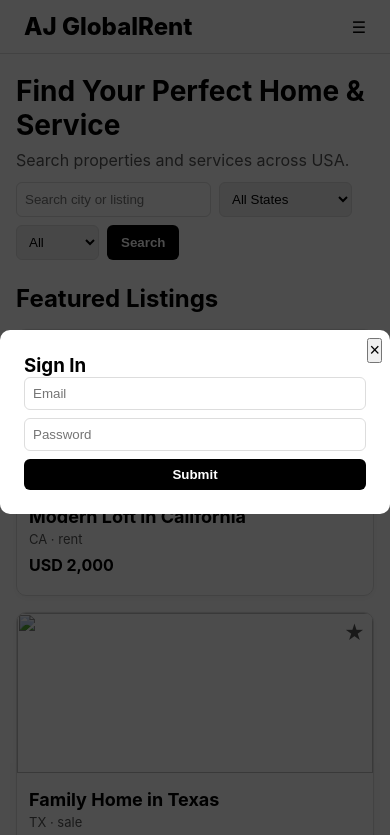
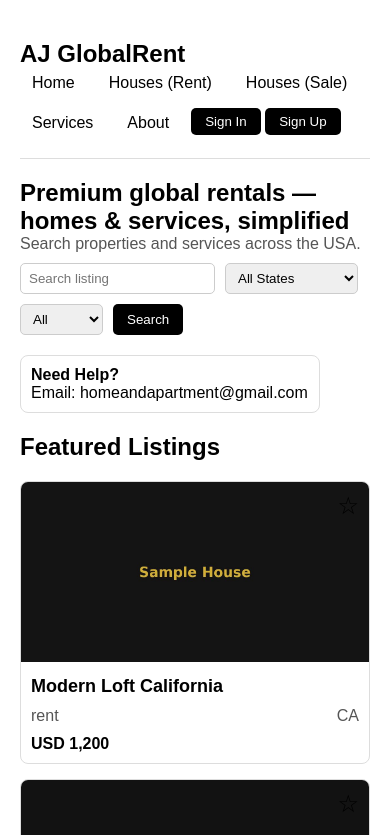
Before and after one commit to josephIA/aj-globalrent, a plain HTML site: page index.html in a window 390 px wide. Shown: the top 835 px of the page. Drawn offline with Linux system fonts and the light colour scheme.

Commit message:
Update index.html

```diff
--- a/index.html
+++ b/index.html
@@ -9,125 +9,90 @@
   :root {
     --bg: #ffffff;
     --text: #000000;
-      --accent: #000000;
-      --button-bg: #000000;
-      --button-text: #ffffff;
+    --btn-bg: #000000;
+    --btn-text: #ffffff;
     --muted: #555555;
+    --highlight: #000000;
   }
 
-    * { box-sizing: border-box; margin:0; padding:0; }
+  * { box-sizing: border-box; margin:0; padding:0; font-family: Arial, sans-serif; }
 
-    body {
-      font-family: Inter, system-ui, sans-serif;
-      background: var(--bg);
-      color: var(--text);
-    }
+  body { background: var(--bg); color: var(--text); }
 
-    a { text-decoration: none; color: inherit; }
+  a { text-decoration:none; color: inherit; }
 
-    header {
-      display: flex; justify-content: space-between; align-items: center;
-      padding: 12px 24px; border-bottom: 1px solid #ddd;
-      position: sticky; top: 0; background: var(--bg); z-index: 1000;
-    }
+  .container { max-width: 1300px; margin: auto; padding: 20px; }
 
-    .logo { font-weight: 800; font-size: 24px; cursor: pointer; }
+  header { display:flex; justify-content:space-between; align-items:center; padding:20px 0; border-bottom:1px solid #ddd; flex-wrap:wrap; }
 
-    nav {
-      display: flex; gap: 16px;
-    }
+  .logo { font-weight:bold; font-size:24px; cursor:pointer; }
 
-    nav a { font-weight: 600; color: var(--muted); }
+  nav { display:flex; gap:15px; flex-wrap:wrap; }
 
-    nav a:hover { color: var(--text); }
+  nav a { padding:6px 12px; border-radius:5px; transition:0.2s; }
+  nav a:hover { background: var(--btn-bg); color: var(--btn-text); }
 
-    .menu-toggle { display: none; cursor: pointer; }
+  .btn { padding:6px 14px; border:none; border-radius:5px; cursor:pointer; background: var(--btn-bg); color: var(--btn-text); transition:0.2s; }
+  .btn:hover { opacity:0.8; }
 
-    .container { max-width: 1300px; margin: 20px auto; padding: 0 16px; }
+  .hero { display:flex; justify-content:space-between; margin:20px 0; flex-wrap:wrap; gap:20px; }
+  .hero-left { flex:1; }
+  .hero-right { width:300px; }
 
-    .hero {
-      display: flex; flex-wrap: wrap; justify-content: space-between; gap: 16px;
-      margin-bottom: 24px;
-    }
+  .filters { display:flex; gap:10px; flex-wrap:wrap; margin-top:10px; }
+  .filters input, .filters select { padding:6px 8px; border:1px solid #ccc; border-radius:5px; }
 
-    .hero-left { flex:1; min-width: 300px; }
-    .hero h1 { font-size: 28px; margin-bottom: 8px; }
-    .hero p { color: var(--muted); margin-bottom: 12px; }
+  .grid { display:grid; grid-template-columns: repeat(auto-fit,minmax(280px,1fr)); gap:15px; margin-top:20px; }
 
-    .btn {
-      padding: 8px 14px;
-      background: var(--button-bg);
-      color: var(--button-text);
-      border-radius: 6px; font-weight: 600; border:none;
-      cursor:pointer;
-    }
+  .card { border:1px solid #ddd; border-radius:8px; overflow:hidden; position:relative; cursor:pointer; transition:0.2s; }
+  .card:hover { box-shadow:0 4px 10px rgba(0,0,0,0.1); }
+  .card img { width:100%; height:180px; object-fit:cover; }
+  .card h3 { padding:10px; margin:0; font-size:18px; }
+  .card .meta { padding:0 10px 10px; color: var(--muted); display:flex; justify-content:space-between; align-items:center; }
+  .card .price { padding:0 10px 10px; font-weight:bold; color:var(--highlight); }
+  .favorite { position:absolute; top:10px; right:10px; font-size:24px; cursor:pointer; }
 
-    .filters { display:flex; flex-wrap:wrap; gap:8px; margin-top:12px; }
+  footer { text-align:center; padding:20px 0; margin-top:30px; color: var(--muted); border-top:1px solid #ddd; }
 
-    input, select { padding:8px; border:1px solid #ddd; border-radius:6px; }
-
-    .grid {
-      display: grid;
-      grid-template-columns: repeat(auto-fit,minmax(280px,1fr));
-      gap: 16px; margin-top: 16px;
-    }
-
-    .card {
-      border:1px solid #ddd; border-radius:10px; overflow:hidden;
-      box-shadow: 0 2px 8px rgba(0,0,0,0.05); cursor:pointer; position: relative;
-    }
-
-    .card img { width:100%; height:160px; object-fit:cover; }
-
-    .card-content { padding:12px; }
-    .card-content h3 { margin-bottom:4px; font-size:18px; }
-    .card-content .meta { font-size:13px; color:var(--muted); margin-bottom:8px; }
-    .card-content .price { font-weight:700; color: var(--text); margin-bottom:8px; }
-
-    .favorite {
-      position:absolute; top:8px; right:8px;
-      font-size:20px; cursor:pointer;
-      color: var(--muted);
-    }
-
-    .favorite.active { color: red; }
-
-    footer { text-align:center; padding:16px; color: var(--muted); border-top:1px solid #ddd; margin-top:24px; }
-
+  /* Responsive nav for mobile */
   @media(max-width:768px){
-      nav { display:none; flex-direction: column; gap: 12px; background: var(--bg); position: absolute; top: 60px; right:16px; padding:12px; border:1px solid #ddd; border-radius:6px; }
-      nav.active { display:flex; }
-      .menu-toggle { display:block; }
+    header { flex-direction:column; align-items:flex-start; }
+    nav { width:100%; justify-content:flex-start; gap:10px; }
+    .hero { flex-direction:column; }
   }
 </style>
 </head>
 <body>
+
+<div class="container">
+
   <header>
-    <div class="logo" id="logo">AJ GlobalRent</div>
-    <div class="menu-toggle" id="menuToggle">☰</div>
-    <nav id="navMenu">
+    <div class="logo">AJ GlobalRent</div>
+    <nav>
       <a href="#/">Home</a>
-      <a href="#/rent">Rent</a>
-      <a href="#/sale">Sale</a>
+      <a href="#/rent">Houses (Rent)</a>
+      <a href="#/sale">Houses (Sale)</a>
       <a href="#/services">Services</a>
       <a href="#/about">About</a>
-      <a href="#" id="favoritesLink">Favorites</a>
       <span id="authLinks">
-        <a href="#" id="signInBtn">Sign In</a> |
-        <a href="#" id="signUpBtn">Sign Up</a>
+        <button class="btn" onclick="openAuth('login')">Sign In</button>
+        <button class="btn" onclick="openAuth('signup')">Sign Up</button>
       </span>
-      <span id="userGreeting" style="display:none;">Welcome, <span id="userEmail"></span> | <a href="#" id="logoutBtn">Sign Out</a></span>
+      <span id="userLinks" style="display:none;">
+        <span id="userEmail"></span>
+        <button class="btn" onclick="logoutUser()">Sign Out</button>
+      </span>
     </nav>
   </header>
 
-  <div class="container">
-    <div class="hero">
+  <section class="hero">
     <div class="hero-left">
-        <h1>Find Your Perfect Home & Service</h1>
-        <p>Search properties and services across USA.</p>
+      <h1>Premium global rentals — homes & services, simplified</h1>
+      <p style="color:var(--muted);">Search properties and services across the USA.</p>
+
       <div class="filters">
-          <input type="text" id="searchQuery" placeholder="Search city or listing">
-          <select id="stateSelect">
+        <input id="q" type="text" placeholder="Search listing">
+        <select id="state">
           <option value="all">All States</option>
     <option value="AL">Alabama</option>
     <option value="AK">Alaska</option>
@@ -180,177 +145,131 @@
     <option value="WI">Wisconsin</option>
     <option value="WY">Wyoming</option>
         </select>
-          <select id="categorySelect">
+        <select id="cat">
           <option value="all">All</option>
           <option value="rent">Rent</option>
           <option value="sale">Sale</option>
           <option value="service">Service</option>
         </select>
-          <button class="btn" onclick="applyFilters()">Search</button>
-        </div>
+        <button class="btn" onclick="apply()">Search</button>
       </div>
     </div>
 
+    <div class="hero-right">
+      <div style="border:1px solid #ddd; padding:10px; border-radius:8px;">
+        <strong>Need Help?</strong>
+        <p>Email: <a href="mailto:homeandapartment@gmail.com">homeandapartment@gmail.com</a></p>
+      </div>
+    </div>
+  </section>
+
   <section>
     <h2>Featured Listings</h2>
-      <div class="grid" id="featuredGrid"></div>
+    <div id="featuredGrid" class="grid"></div>
   </section>
 
-    <section style="margin-top:24px;">
+  <section>
     <h2>All Listings</h2>
-      <div class="grid" id="resultsGrid"></div>
+    <div id="resultsGrid" class="grid"></div>
   </section>
+
 </div>
 
 <footer>© 2025 AJ GlobalRent & Services. All Rights Reserved.</footer>
 
-  <!-- Sign In / Sign Up Modal -->
-  <div id="authModal" style="display:none;position:fixed;inset:0;background:rgba(0,0,0,0.7);z-index:9999;display:flex;align-items:center;justify-content:center;">
-    <div style="background:#fff;padding:24px;border-radius:10px;max-width:400px;width:100%;position:relative;">
-      <h3 id="authTitle">Sign In</h3>
-      <form id="authForm">
-        <input type="email" id="authEmail" placeholder="Email" required style="width:100%;padding:8px;margin-bottom:8px;">
-        <input type="password" id="authPassword" placeholder="Password" required style="width:100%;padding:8px;margin-bottom:8px;">
-        <button class="btn" type="submit" style="width:100%;">Submit</button>
-      </form>
-      <button id="closeAuth" style="position:absolute;top:8px;right:8px;font-size:18px;">×</button>
-    </div>
-  </div>
+<!-- Netlify Identity Widget -->
+<script src="https://identity.netlify.com/v1/netlify-identity-widget.js"></script>
 
-  <script src="https://identity.netlify.com/v1/netlify-identity-widget.js"></script>
 <script>
-    // Initialize Netlify Identity
-    if (window.netlifyIdentity) {
-      window.netlifyIdentity.on('init', user => {
-        updateAuthUI(user);
-      });
+// Sample Listings
+const SAMPLE = [
+  {id:1,slug:"modern-loft-ca",title:"Modern Loft California",category:"rent",state:"CA",price:1200,currency:"USD",featured:true,images:["/static/assets/sample-house.jpg"]},
+  {id:2,slug:"family-home-ny",title:"Family Home New York",category:"sale",state:"NY",price:450000,currency:"USD",featured:true,images:["/static/assets/sample-sale.jpg"]},
+  {id:3,slug:"event-chairs-set",title:"Event Chairs & Tables",category:"service",state:"TX",price:500,currency:"USD",featured:false,images:["/static/assets/sample-service.jpg"]},
+  {id:4,slug:"beach-condo-fl",title:"Beach Condo Florida",category:"rent",state:"FL",price:1500,currency:"USD",featured:true,images:["/static/assets/sample-house2.jpg"]},
+  {id:5,slug:"downtown-apartment-il",title:"Downtown Apartment Illinois",category:"sale",state:"IL",price:300000,currency:"USD",featured:true,images:["/static/assets/sample-sale2.jpg"]},
+  {id:6,slug:"villa-ca",title:"Luxury Villa California",category:"sale",state:"CA",price:750000,currency:"USD",featured:true,images:["/static/assets/sample-villa.jpg"]},
+  {id:7,slug:"studio-ny",title:"Studio Apartment NY",category:"rent",state:"NY",price:1000,currency:"USD",featured:false,images:["/static/assets/sample-house3.jpg"]},
+  {id:8,slug:"event-tables",title:"Event Tables Rental",category:"service",state:"FL",price:300,currency:"USD",featured:false,images:["/static/assets/sample-service2.jpg"]},
+  {id:9,slug:"suburban-home-il",title:"Suburban Home Illinois",category:"sale",state:"IL",price:250000,currency:"USD",featured:false,images:["/static/assets/sample-sale3.jpg"]},
+];
 
-      window.netlifyIdentity.on('login', user => {
-        window.netlifyIdentity.close();
-        updateAuthUI(user);
-      });
+let favorites = [];
 
-      window.netlifyIdentity.on('logout', () => {
-        updateAuthUI(null);
-      });
+// DOM helpers
+function el(q){ return document.querySelector(q); }
+
+// Render Cards
+function card(listing){
+  const d=document.createElement('div'); d.className='card';
+  const fav = document.createElement('span'); fav.className='favorite'; fav.innerHTML = '☆';
+  fav.onclick = e => { e.stopPropagation(); toggleFavorite(listing,fav); };
+  d.appendChild(fav);
+  const img=document.createElement('img'); img.src=listing.images[0]; d.appendChild(img);
+  const h=document.createElement('h3'); h.textContent=listing.title; d.appendChild(h);
+  const m=document.createElement('div'); m.className='meta'; m.innerHTML=`<span>${listing.category}</span> <span>${listing.state}</span>`; d.appendChild(m);
+  const p=document.createElement('div'); p.className='price'; p.textContent=`${listing.currency} ${listing.price.toLocaleString()}`; d.appendChild(p);
+  return d;
 }
 
-    const authModal = document.getElementById('authModal');
-    const authForm = document.getElementById('authForm');
-    const authTitle = document.getElementById('authTitle');
+function show(list,sel){ const g=el(sel); g.innerHTML=''; list.forEach(i=>g.appendChild(card(i))); }
 
-    document.getElementById('signInBtn').onclick = () => { openAuth('login'); };
-    document.getElementById('signUpBtn').onclick = () => { openAuth('signup'); };
-    document.getElementById('closeAuth').onclick = () => { authModal.style.display = 'none'; };
-    document.getElementById('logoutBtn').onclick = () => { window.netlifyIdentity.logout(); };
+function apply(){
+  const q=el('#q').value.toLowerCase();
+  const s=el('#state').value;
+  const c=el('#cat').value;
+  let r=SAMPLE.filter(i=>{
+    if(c!=='all'&&i.category!==c) return false;
+    if(s!=='all'&&i.state!==s) return false;
+    if(q&&!(i.title.toLowerCase().includes(q))) return false;
+    return true;
+  });
+  show(r,'#resultsGrid');
+}
+
+function toggleFavorite(listing,favEl){
+  if(!window.netlifyIdentity.currentUser()){
+    alert('Please sign in to save favorites');
+    openAuth('login');
+    return;
+  }
+  const idx=favorites.findIndex(f=>f.id===listing.id);
+  if(idx===-1){ favorites.push(listing); favEl.innerHTML='★'; }
+  else { favorites.splice(idx,1); favEl.innerHTML='☆'; }
+  console.log('Favorites:',favorites);
+}
+
+// Netlify Identity
+if(window.netlifyIdentity){
+  window.netlifyIdentity.on('init', user => updateAuthUI(user));
+  window.netlifyIdentity.on('login', user => { window.netlifyIdentity.close(); updateAuthUI(user); });
+  window.netlifyIdentity.on('logout', () => updateAuthUI(null));
+  window.netlifyIdentity.init();
+}
 
 function openAuth(type){
-      authTitle.textContent = type === 'login' ? 'Sign In' : 'Sign Up';
-      authModal.style.display = 'flex';
-      authForm.onsubmit = async (e) => {
-        e.preventDefault();
-        const email = document.getElementById('authEmail').value;
-        const password = document.getElementById('authPassword').value;
-        try {
-          if(type==='login') await window.netlifyIdentity.login(email,password);
-          else await window.netlifyIdentity.signup(email,password);
-          authModal.style.display='none';
-        } catch(err){
-          alert(err.message);
-        }
-      };
+  if(!window.netlifyIdentity) return alert("Netlify Identity not initialized!");
+  window.netlifyIdentity.open(type);
 }
 
 function updateAuthUI(user){
   if(user){
-        document.getElementById('authLinks').style.display='none';
-        document.getElementById('userGreeting').style.display='inline';
-        document.getElementById('userEmail').textContent=user.email;
+    el('#authLinks').style.display='none';
+    el('#userLinks').style.display='inline';
+    el('#userEmail').textContent = user.email;
   } else {
-        document.getElementById('authLinks').style.display='inline';
-        document.getElementById('userGreeting').style.display='none';
+    el('#authLinks').style.display='inline';
+    el('#userLinks').style.display='none';
   }
 }
 
-    // Menu toggle
-    const menuToggle = document.getElementById('menuToggle');
-    const navMenu = document.getElementById('navMenu');
-    menuToggle.onclick = () => navMenu.classList.toggle('active');
+function logoutUser(){ if(window.netlifyIdentity) window.netlifyIdentity.logout(); }
 
-    // Sample listings
-    const SAMPLE = [
-      {id:1,title:"Modern Loft in California",category:"rent",state:"CA",price:2000,currency:"USD",featured:true,images:["/static/assets/sample1.jpg"]},
-      {id:2,title:"Family Home in Texas",category:"sale",state:"TX",price:350000,currency:"USD",featured:true,images:["/static/assets/sample2.jpg"]},
-      {id:3,title:"Event Chairs & Tables",category:"service",state:"NY",price:500,currency:"USD",featured:false,images:["/static/assets/sample3.jpg"]},
-      {id:4,title:"Luxury Apartment in Florida",category:"rent",state:"FL",price:3000,currency:"USD",featured:true,images:["/static/assets/sample4.jpg"]},
-      {id:5,title:"Villa in Illinois",category:"sale",state:"IL",price:600000,currency:"USD",featured:false,images:["/static/assets/sample5.jpg"]},
-      {id:6,title:"Office Cleaning Service",category:"service",state:"PA",price:200,currency:"USD",featured:false,images:["/static/assets/sample6.jpg"]},
-      {id:7,title:"Beach House in Ohio",category:"rent",state:"OH",price:1500,currency:"USD",featured:false,images:["/static/assets/sample7.jpg"]},
-      {id:8,title:"Condo in Georgia",category:"sale",state:"GA",price:250000,currency:"USD",featured:true,images:["/static/assets/sample8.jpg"]},
-      {id:9,title:"Photography Service",category:"service",state:"NC",price:300,currency:"USD",featured:false,images:["/static/assets/sample9.jpg"]}
-    ];
-
-    const favorites = new Set();
-
-    function createCard(listing){
-      const div = document.createElement('div');
-      div.className='card';
-      div.innerHTML=`
-        <img src="${listing.images[0]}" />
-        <div class="card-content">
-          <h3>${listing.title}</h3>
-          <div class="meta">${listing.state} · ${listing.category}</div>
-          <div class="price">${listing.currency} ${listing.price.toLocaleString()}</div>
-        </div>
-        <div class="favorite" data-id="${listing.id}">★</div>
-      `;
-      const fav = div.querySelector('.favorite');
-      if(favorites.has(listing.id)) fav.classList.add('active');
-      fav.onclick = (e)=>{
-        e.stopPropagation();
-        if(!window.netlifyIdentity.currentUser()) openAuth('login');
-        else{
-          if(favorites.has(listing.id)){ favorites.delete(listing.id); fav.classList.remove('active'); }
-          else { favorites.add(listing.id); fav.classList.add('active'); }
-        }
-      };
-      return div;
-    }
-
-    function showListings(list,container){
-      const grid=document.getElementById(container);
-      grid.innerHTML='';
-      list.forEach(item=>grid.appendChild(createCard(item)));
-    }
-
-    function applyFilters(){
-      const q=document.getElementById('searchQuery').value.toLowerCase();
-      const state=document.getElementById('stateSelect').value;
-      const cat=document.getElementById('categorySelect').value;
-
-      const results=SAMPLE.filter(s=>{
-        if(state!=='all' && s.state!==state) return false;
-        if(cat!=='all' && s.category!==cat) return false;
-        if(q && !s.title.toLowerCase().includes(q)) return false;
-        return true;
+// Initial render
+window.addEventListener('load',()=>{
+  show(SAMPLE.filter(s=>s.featured),'#featuredGrid');
+  show(SAMPLE,'#resultsGrid');
 });
-
-      showListings(results,'resultsGrid');
-    }
-
-    function init(){
-      showListings(SAMPLE.filter(s=>s.featured),'featuredGrid');
-      showListings(SAMPLE,'resultsGrid');
-
-      document.getElementById('logo').onclick = ()=>{ window.location.href="#/"; };
-      document.getElementById('favoritesLink').onclick = (e)=>{
-        e.preventDefault();
-        if(!window.netlifyIdentity.currentUser()) openAuth('login');
-        else window.location.href='favorites.html';
-      };
-    }
-
-    window.addEventListener('load',init);
 </script>
 </body>
 </html>
```
Lines whose indentation alone changed are shown as unchanged.
